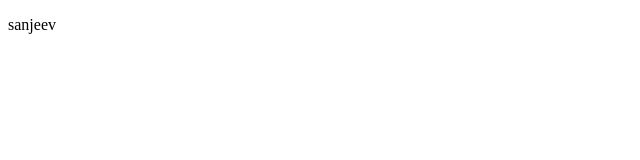
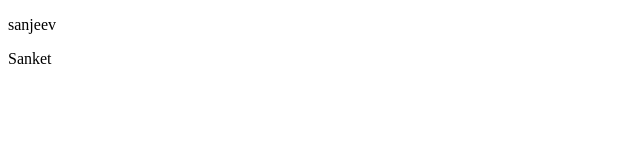
Before and after one commit to Sanketkopnar18126/newrepository2, a plain HTML site: page index.html in a window 1280 px wide. Shown: the full height of the page, 0-640 px from the left. Drawn offline with Linux system fonts and the light colour scheme.

Commit message:
Update index.html

```diff
--- a/index.html
+++ b/index.html
@@ -7,5 +7,8 @@
   </head>
   <body>
     <p>sanjeev</p>
+  <div class="container>
+    <p>Sanket</p>
+    </div>
   </body>
 </html>
```
